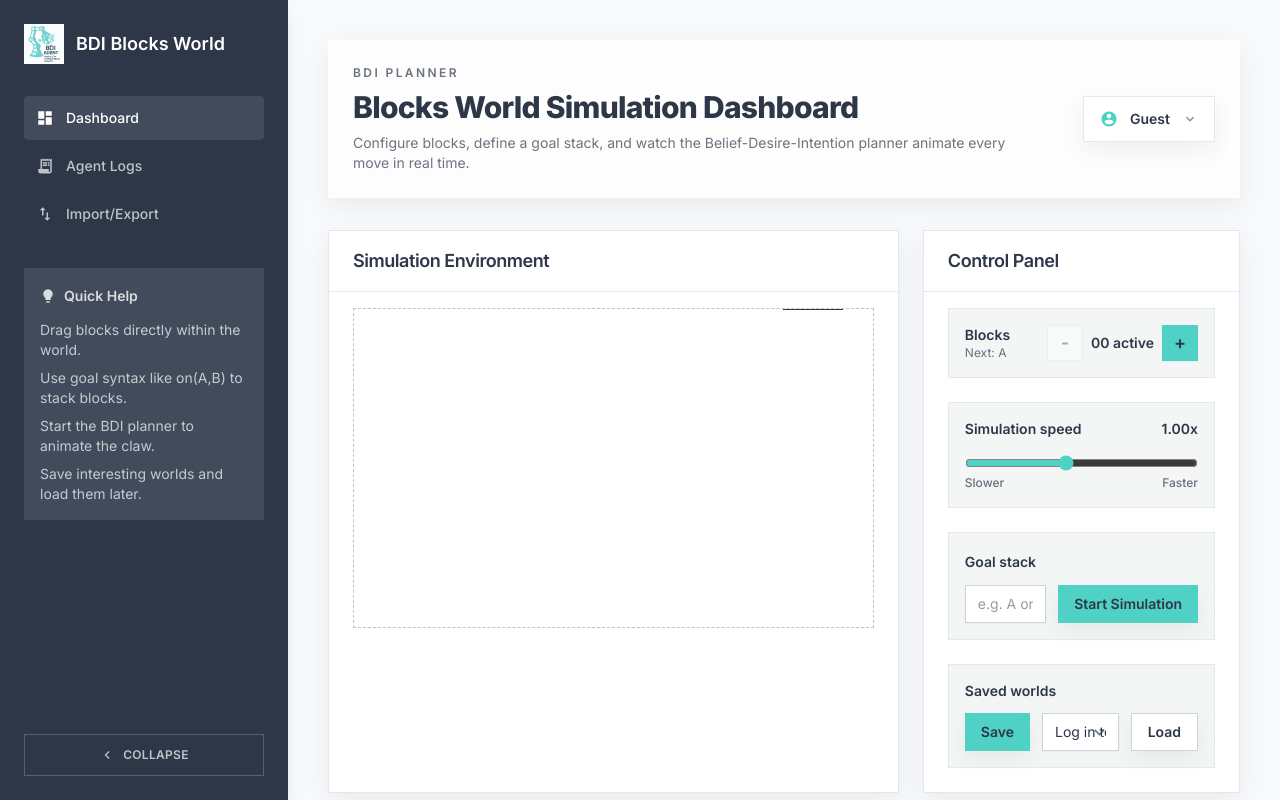
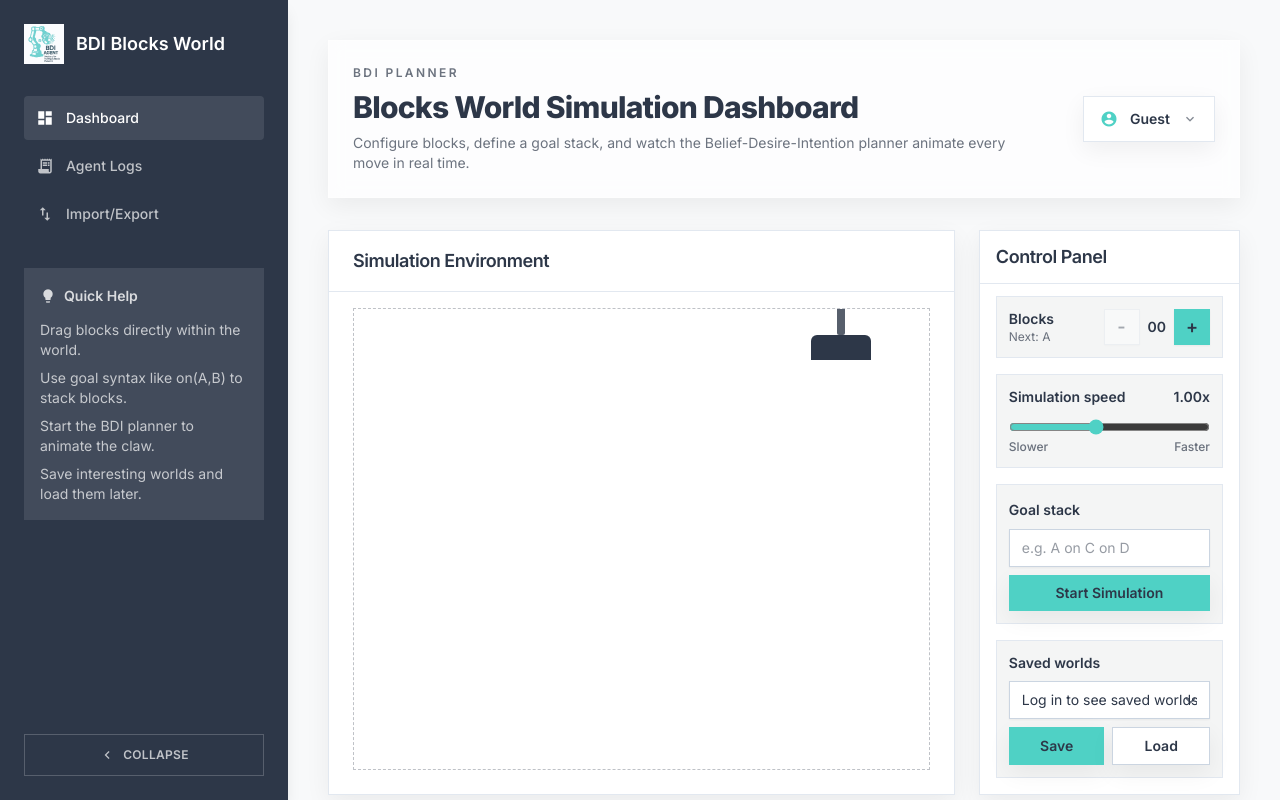
Before and after one commit to CSIT321-BDI-Agent/BDI-Agent, a website with bundled scripts: page public/index.html in a window 1280 px wide. Shown: the top 800 px of the page. Built offline with nearby package versions, Linux system fonts and the light colour scheme.

Commit message:
Update CSS styles and constants for improved layout and dimensions in simulation environment

```diff
--- a/public/index.html
+++ b/public/index.html
@@ -253,29 +253,29 @@
           </div>
         </div>
 
-  <div class="mt-8 grid gap-6 lg:grid-cols-[1.5fr_1fr] xl:grid-cols-[1.8fr_1fr]">
-          <section class="border border-slate-200 bg-white shadow-card">
+  <div class="mt-8 grid gap-6 lg:grid-cols-[2fr_1fr] xl:grid-cols-[2.4fr_1fr]">
+          <section class="border border-slate-200 bg-white shadow-card flex flex-col">
             <div class="border-b border-slate-200 px-6 py-4">
               <h3 class="text-lg font-semibold text-brand-dark">Simulation Environment</h3>
             </div>
-            <div class="space-y-4 px-6 pb-6 pt-4">
+            <div class="flex-1 flex flex-col space-y-4 px-6 pb-6 pt-4">
               <div
                 id="world-wrapper"
-                class="relative overflow-x-auto border border-dashed border-brand-dark/30 bg-white p-4 min-h-[320px]"
+                class="flex-1 relative overflow-x-auto border border-dashed border-brand-dark/30 bg-white p-4"
               >
-                <div id="world" class="relative mx-auto min-h-[260px] w-full max-w-[760px]"></div>
+                <div id="world" class="relative mx-auto h-full w-full max-w-[760px]"></div>
               </div>
-              <div id="messages" class="messages hidden"></div>
+              <div id="messages" class="messages hidden flex-shrink-0"></div>
             </div>
           </section>
 
           <section class="border border-slate-200 bg-white shadow-card">
-            <div class="border-b border-slate-200 px-6 py-4">
+            <div class="border-b border-slate-200 px-4 py-3">
               <h3 class="text-lg font-semibold text-brand-dark">Control Panel</h3>
             </div>
-            <div class="space-y-6 px-6 pb-6 pt-4">
-              <div class="border border-slate-200 bg-brand-dark/5 p-4">
-                <div class="flex items-start justify-between gap-4">
+            <div class="space-y-4 px-4 pb-4 pt-3">
+              <div class="border border-slate-200 bg-brand-dark/5 p-3">
+                <div class="flex items-start justify-between gap-3">
                   <div>
                     <p class="text-sm font-semibold text-brand-dark">Blocks</p>
                     <p class="text-xs text-brand-dark/70">Next: <span id="nextBlockLabel">A</span></p>
@@ -287,7 +287,7 @@
                       class="inline-flex h-9 w-9 items-center justify-center border border-slate-200 bg-white text-lg font-semibold text-brand-dark shadow-sm transition hover:border-brand-primary focus:outline-none focus:ring-2 focus:ring-brand-primary focus:ring-offset-2 disabled:cursor-not-allowed disabled:opacity-40"
                       aria-label="Remove last block"
                     >-</button>
-                    <span class="text-sm font-semibold text-brand-dark"><span id="blockCountLabel">0</span> active</span>
+                    <span class="text-sm font-semibold text-brand-dark"><span id="blockCountLabel">0</span></span>
                     <button
                       id="addBlockBtn"
                       type="button"
@@ -298,12 +298,12 @@
                 </div>
               </div>
 
-              <div class="border border-slate-200 bg-brand-dark/5 p-4">
+              <div class="border border-slate-200 bg-brand-dark/5 p-3">
                 <div class="flex items-center justify-between gap-2">
                   <label for="simulationSpeed" class="text-sm font-semibold text-brand-dark">Simulation speed</label>
                   <span id="simulationSpeedValue" class="text-sm font-semibold text-brand-dark">1.00x</span>
                 </div>
-                <div class="mt-4 flex flex-col gap-1">
+                <div class="mt-3 flex flex-col gap-1">
                   <input
                     type="range"
                     id="simulationSpeed"
@@ -320,14 +320,14 @@
                 </div>
               </div>
 
-              <div class="border border-slate-200 bg-brand-dark/5 p-4">
+              <div class="border border-slate-200 bg-brand-dark/5 p-3">
                 <label for="goalInput" class="text-sm font-semibold text-brand-dark">Goal stack</label>
-                <div class="mt-3 flex flex-col gap-3 sm:flex-row">
+                <div class="mt-2 flex flex-col gap-2">
                   <input
                     type="text"
                     id="goalInput"
                     placeholder="e.g. A on C on D"
-                    class="w-full flex-1 border border-slate-300 bg-white px-3 py-2 text-sm text-brand-dark shadow-sm transition placeholder:text-brand-dark/50 focus:border-brand-primary focus:outline-none focus:ring-2 focus:ring-brand-primary"
+                    class="w-full border border-slate-300 bg-white px-3 py-2 text-sm text-brand-dark shadow-sm transition placeholder:text-brand-dark/50 focus:border-brand-primary focus:outline-none focus:ring-2 focus:ring-brand-primary"
                   />
                   <button
                     id="startBtn"
@@ -339,30 +339,32 @@
                 </div>
               </div>
 
-              <div class="border border-slate-200 bg-brand-dark/5 p-4">
+              <div class="border border-slate-200 bg-brand-dark/5 p-3">
                 <div class="flex flex-col gap-1">
                   <p class="text-sm font-semibold text-brand-dark">Saved worlds</p>
                 </div>
-                <div class="mt-3 flex flex-col gap-3 sm:flex-row">
+                <div class="mt-2 flex flex-col gap-2">
+                  <select
+                    id="loadSelect"
+                    title="Saved worlds"
+                    class="w-full border border-slate-300 bg-white px-3 py-2 text-sm text-brand-dark shadow-sm transition focus:border-brand-primary focus:outline-none focus:ring-2 focus:ring-brand-primary"
+                  ></select>
+                  <div class="flex gap-2">
                     <button
                       id="saveBtn"
                       type="button"
-                    class="inline-flex items-center justify-center bg-brand-primary px-4 py-2 text-sm font-semibold text-brand-dark shadow-card transition hover:bg-brand-primary/90 focus:outline-none focus:ring-2 focus:ring-brand-primary focus:ring-offset-2 disabled:cursor-not-allowed disabled:opacity-50"
+                      class="flex-1 inline-flex items-center justify-center bg-brand-primary px-4 py-2 text-sm font-semibold text-brand-dark shadow-card transition hover:bg-brand-primary/90 focus:outline-none focus:ring-2 focus:ring-brand-primary focus:ring-offset-2 disabled:cursor-not-allowed disabled:opacity-50"
                     >
                       Save
                     </button>
-                  <select
-                    id="loadSelect"
-                    title="Saved worlds"
-                    class="w-full flex-1 border border-slate-300 bg-white px-3 py-2 text-sm text-brand-dark shadow-sm transition focus:border-brand-primary focus:outline-none focus:ring-2 focus:ring-brand-primary"
-                  ></select>
                     <button
                       id="loadBtn"
                       type="button"
-                    class="inline-flex items-center justify-center border border-slate-300 bg-white px-4 py-2 text-sm font-semibold text-brand-dark shadow-card transition hover:border-brand-primary hover:text-brand-dark focus:outline-none focus:ring-2 focus:ring-brand-primary focus:ring-offset-2 disabled:cursor-not-allowed disabled:opacity-50"
+                      class="flex-1 inline-flex items-center justify-center border border-slate-300 bg-white px-4 py-2 text-sm font-semibold text-brand-dark shadow-card transition hover:border-brand-primary hover:text-brand-dark focus:outline-none focus:ring-2 focus:ring-brand-primary focus:ring-offset-2 disabled:cursor-not-allowed disabled:opacity-50"
                     >
                       Load
                     </button>
+                  </div>
                 </div>
               </div>
             </div>
--- a/public/utils/constants.js
+++ b/public/utils/constants.js
@@ -59,7 +59,7 @@ const resolveApiBase = () => {
 // Block and World Dimensions
 export const BLOCK_WIDTH = 80;
 export const BLOCK_HEIGHT = 30;
-export const WORLD_HEIGHT = 240;
+export const WORLD_HEIGHT = 320;
 export const STACK_MARGIN = 10;
 
 export const BLOCK_COLOUR_PALETTE = [
@@ -80,11 +80,11 @@ export const CLAW_ARM_HEIGHT = (() => {
   if (Number.isFinite(configured)) {
     return Math.max(20, Math.round(configured));
   }
-  return 240;
+  return 280;
 })();
 
 // Claw Home Position (top center of world)
-export const CLAW_HOME_TOP = -40; // Above the world area
+export const CLAW_HOME_TOP = 10; // Visible at top of world area
 export const CLAW_HOME_LEFT_OFFSET = -30; // Will be calculated based on world width
 
 // Future: Support for multiple claws
```
Also changed, not shown: public/assets/app.css. Lines whose indentation alone changed are shown as unchanged.
